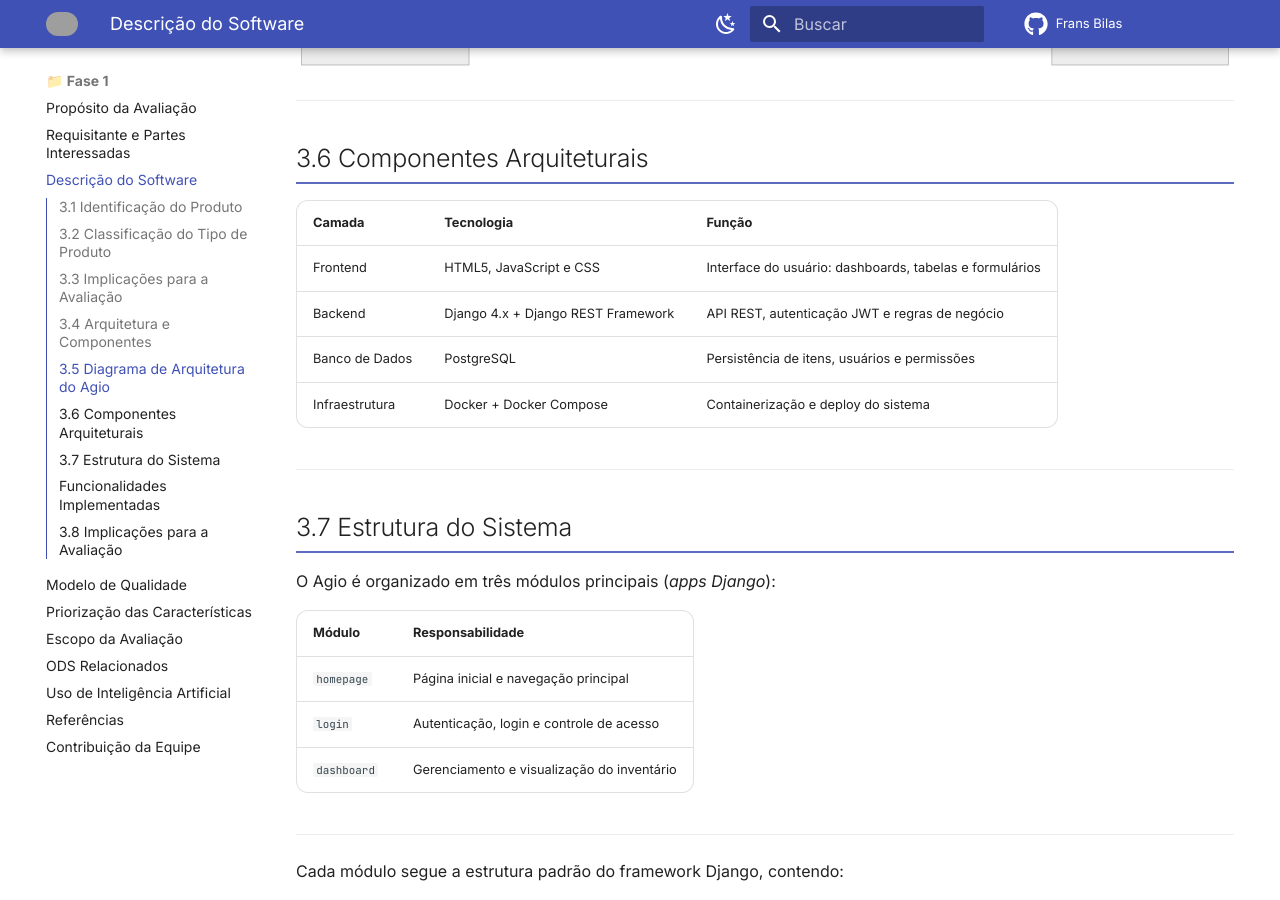
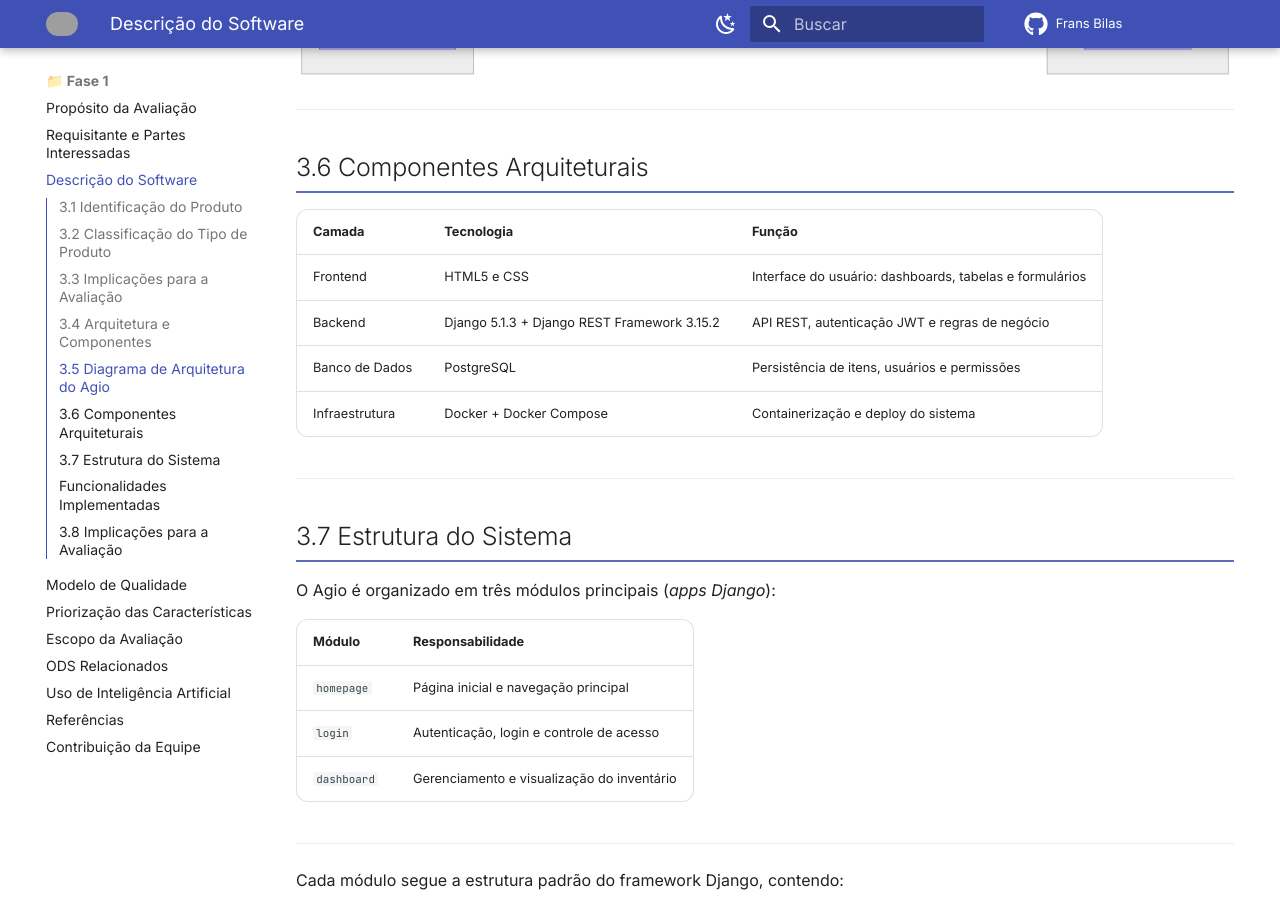
Before and after one commit to FCTE-Qualidade-de-Software-1/2026-1_T01_FRANS_BILAS, an MkDocs documentation site: the page built from docs/fase1/descricao.md, in a window 1280 px wide and 900 px high, scrolled down 2012 px. Built offline with MkDocs 1.6.1 and Material for MkDocs 9.7.7, drawn with Linux system fonts in a browser that asks for light colours; comment, search, counter and statistics services are not loaded; some of the changed text lies outside the part shown; grey boxes are pictures that could not be loaded.

Commit message:
docs(fase1): revisão técnica e adição de contribuição

```diff
--- a/docs/fase1/descricao.md
+++ b/docs/fase1/descricao.md
@@ -100,12 +100,12 @@ graph LR
 
 ## 3.6 Componentes Arquiteturais
 
-| Camada         | Tecnologia                         | Função                                                  |
-| :------------- | :--------------------------------- | :------------------------------------------------------ |
-| Frontend       | HTML5, JavaScript e CSS            | Interface do usuário: dashboards, tabelas e formulários |
-| Backend        | Django 4.x + Django REST Framework | API REST, autenticação JWT e regras de negócio          |
-| Banco de Dados | PostgreSQL                         | Persistência de itens, usuários e permissões            |
-| Infraestrutura | Docker + Docker Compose            | Containerização e deploy do sistema                     |
+| Camada         | Tecnologia                                  | Função                                                  |
+| :------------- | :------------------------------------------ | :------------------------------------------------------ |
+| Frontend       | HTML5 e CSS                                 | Interface do usuário: dashboards, tabelas e formulários |
+| Backend        | Django 5.1.3 + Django REST Framework 3.15.2 | API REST, autenticação JWT e regras de negócio          |
+| Banco de Dados | PostgreSQL                                  | Persistência de itens, usuários e permissões            |
+| Infraestrutura | Docker + Docker Compose                     | Containerização e deploy do sistema                     |
 
 ---
 
```
Also changed, not shown: other parts of docs/fase1/descricao.md (+2 -2 lines), docs/fase1/contribuicao_equipe.md (+1 -1 lines), docs/index.md (+2 -2 lines).
